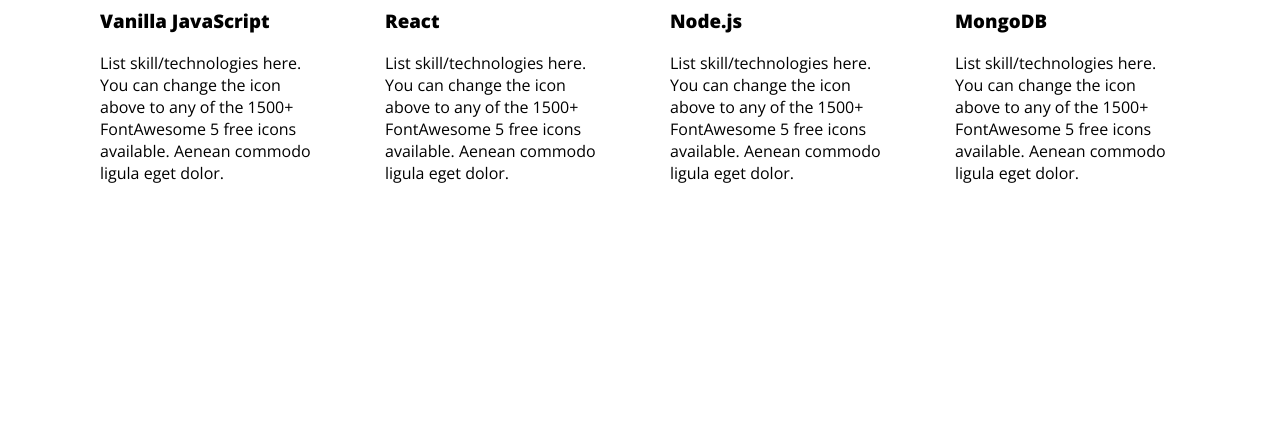
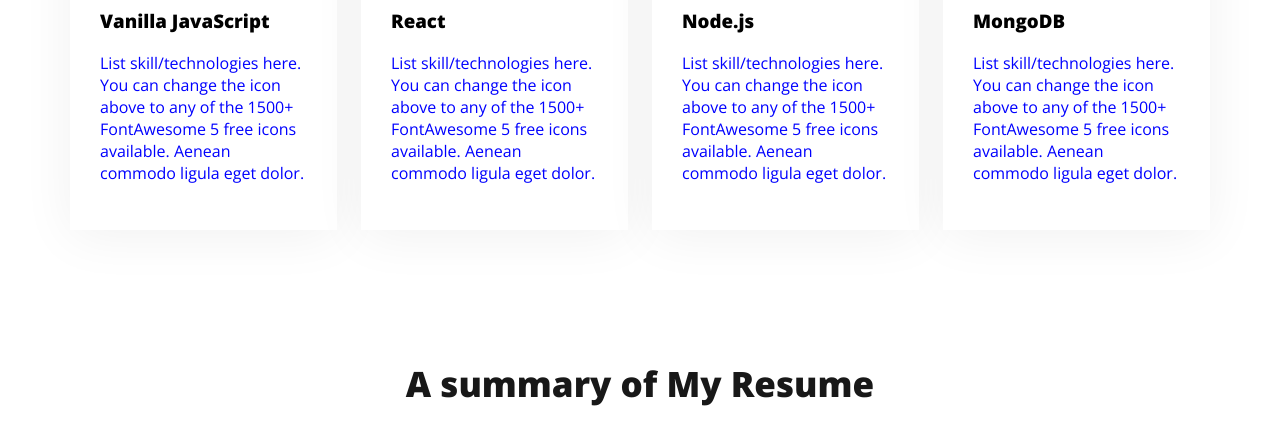
Before and after one commit to mubasshir15/html, a plain HTML site: page index.html in a window 1280 px wide. Shown: the part 1951-2393 px from the top of the page. Before the commit the page ends 2189 px from the top, so only its background shows below. Drawn offline with nearby package versions, Linux system fonts and the light colour scheme.

Commit message:
added main section

```diff
--- a/index.html
+++ b/index.html
@@ -86,6 +86,9 @@
                    </div>
                 </div>
             </section>
+            <section>
+                <h3 class="section-title">A summary of My Resume</h3>
+            </section>
 
     </main>
     <footer>
--- a/styles/portfolio.css
+++ b/styles/portfolio.css
@@ -101,6 +101,9 @@
     width: 1140px;
     margin: 0 auto;
 }
+main section{
+    margin-top: 130px;
+}
 
 .about {
     padding: 130px;
@@ -126,11 +129,15 @@
 
 .skills-container {
     display: flex;
+    gap: 24px;
 }
 
 .skills {
     padding: 30px;
-    gap: 24px;
+    background: #FFF;
+    box-shadow: 0px 6px 50px 0px rgba(0, 0, 0, 0.06);
+
 }
-
-.skills-descripton {}
+.skills-descripton{
+    color:  blue;
+}
```
